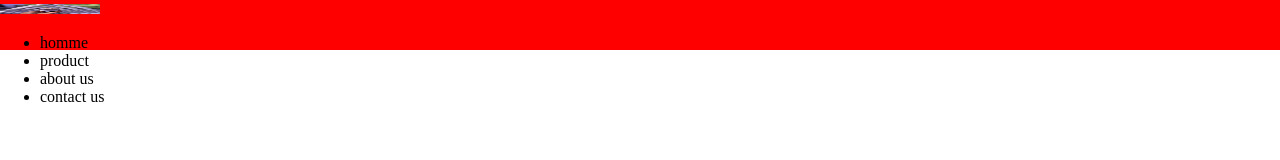
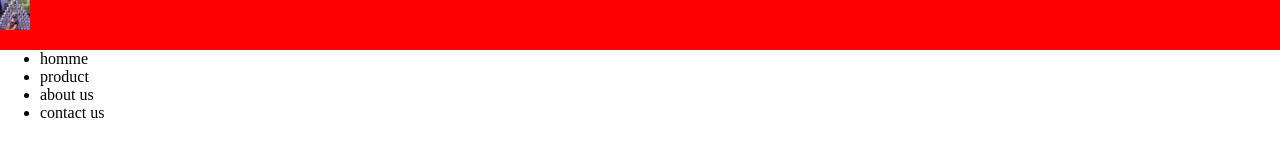
Before and after one commit to Khalifa023/teachingstudent, a plain HTML site: page index.html in a window 1280 px wide. Shown: the top 160 px of the page. Drawn offline with Linux system fonts and the light colour scheme.

Commit message:
last commit

```diff
--- a/style.css
+++ b/style.css
@@ -6,8 +6,11 @@ nav{
 body{
     margin: 0;
     padding: 0;
+    display: flex;
 }
+
+
 img{
-    width: 100px;
-    height: 10px;
+    width: 30px;
+    height: 30px;
 }
```
